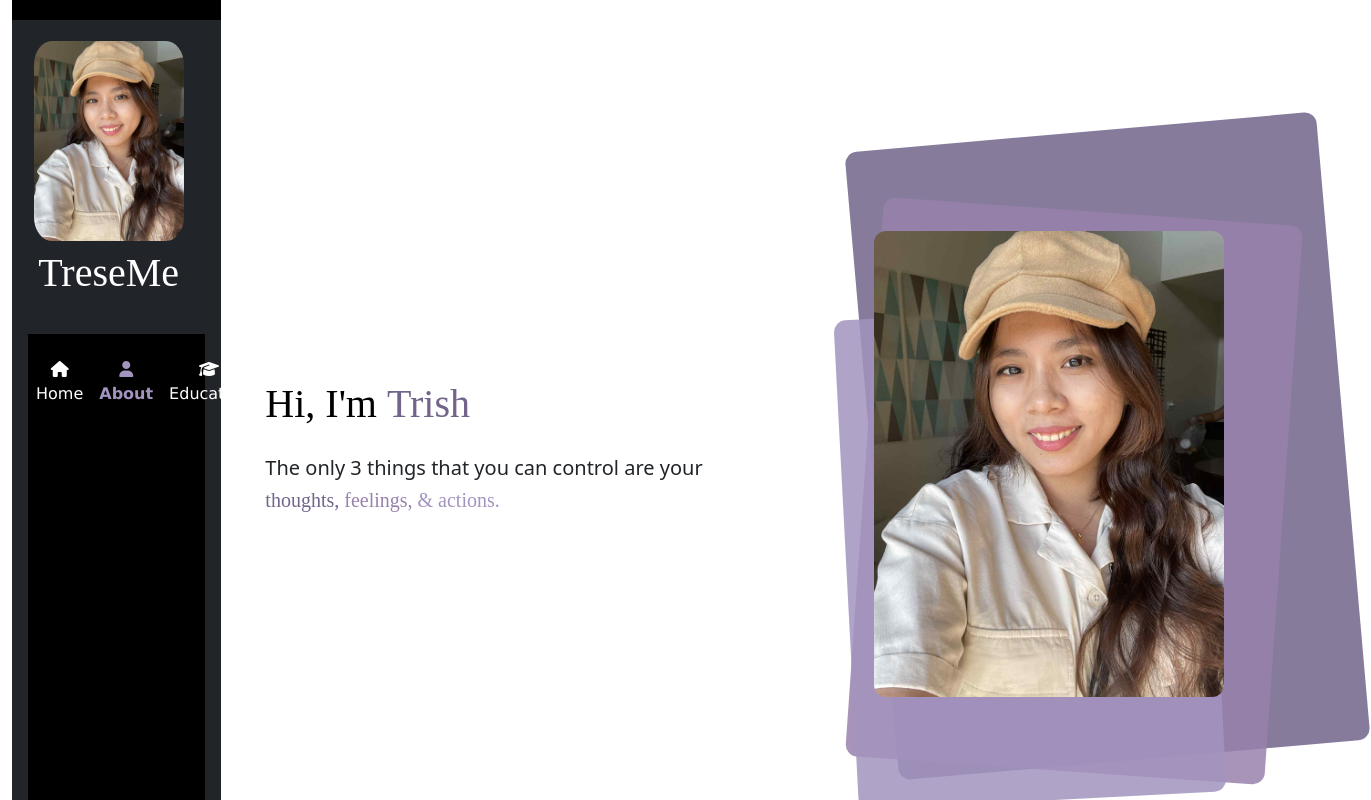
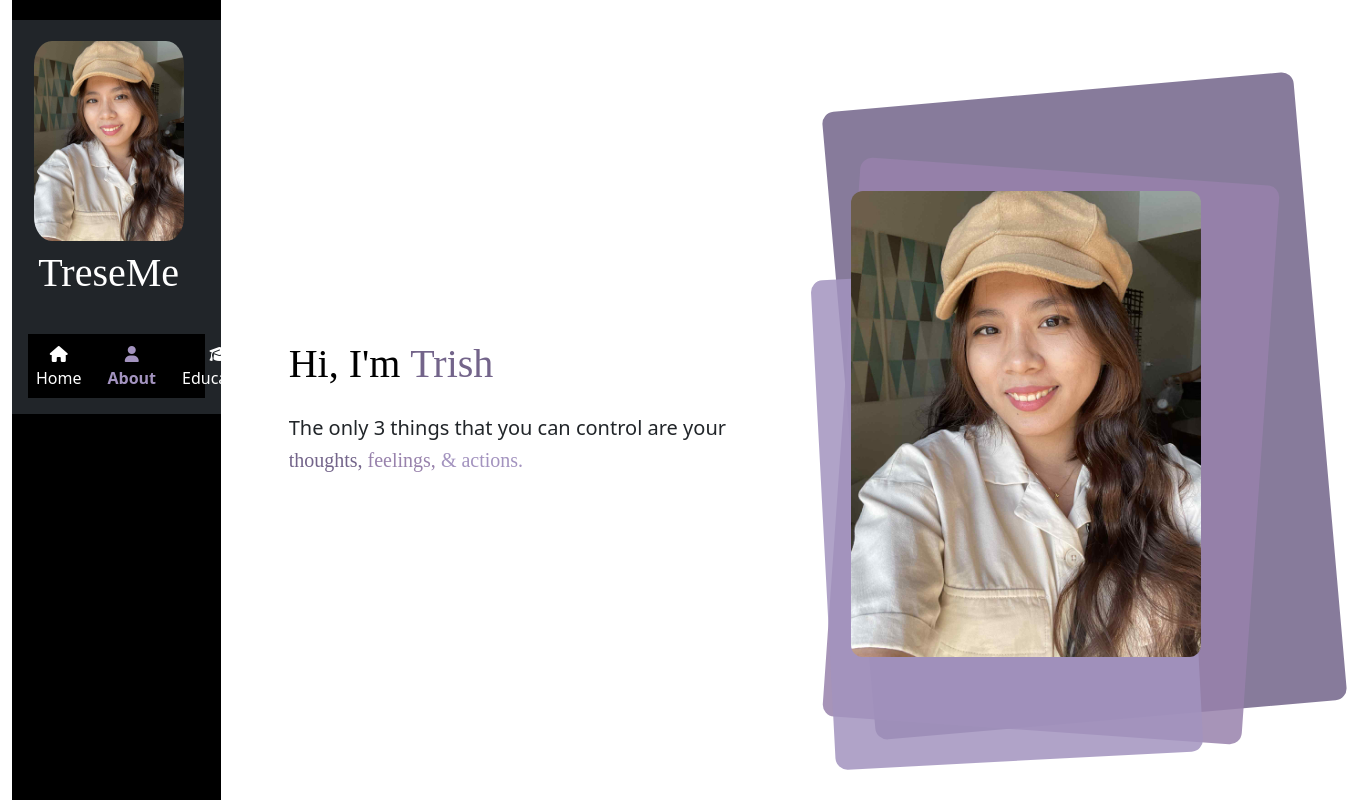
Before and after one commit to TrishaMaeSayson/personal-website-finals, a Vue app in the folder trisha-website/: page / in a window 1280 px wide. Shown: the top 800 px of the page, 1371 px wide, since content can reach past the window. Built offline with nearby package versions, Linux system fonts and the light colour scheme; no server answers.

Commit message:
revised css

```diff
--- a/trisha-website/public/style.css
+++ b/trisha-website/public/style.css
@@ -32,9 +32,15 @@ body {
   z-index: 1000;
 }
 
-.col-md-10 {
+/*.col-md-10 {
   display: block;
   padding: 40px;
+  max-width: 1000px;
+  margin: 0 auto;
+}*/
+
+/* Main content centering */
+.col-md-10 .p-4 {
   max-width: 1000px;
   margin: 0 auto;
 }
@@ -48,7 +54,21 @@ body {
    🎨 SIDEBAR & NAVIGATION
 ====================================== */
 
-.sidebar {
+.sidebar,
+.sidebar .navbar-collapse {
+  background-color: #000 !important;  /* solid black */
+}
+
+.sidebar .navbar-nav {
+  display: flex;             /* ensure flex container */
+  flex-direction: column;    /* vertical list */
+  gap: 10px;                 /* spacing between links */
+  padding: 0;
+  margin: 0;
+  list-style: none;
+}
+
+/*.sidebar {
   width: 100%;
   min-height: 100vh;
   background-color: #000 !important;
@@ -56,7 +76,7 @@ body {
   display: flex;
   flex-direction: column;
   align-items: flex-start;
-}
+}*/
 
 .profile-pic {
   min-height: 25vh;
@@ -82,8 +102,6 @@ body {
   padding: 10px 0;
   display: block;
   width: 100%;
-  transition: color 0.3s;
-  font-family: Verdana, sans-serif;
   text-align: center;
 }
 
@@ -126,12 +144,6 @@ body {
     width: 100%;
     padding: 20px;
   }
-}
-
-.sidebar .navbar-collapse {
-  background-color: #000; /* match sidebar */
-  width: 100%;
-  padding: 1rem 0;
 }
 
 /* ======================================
```
